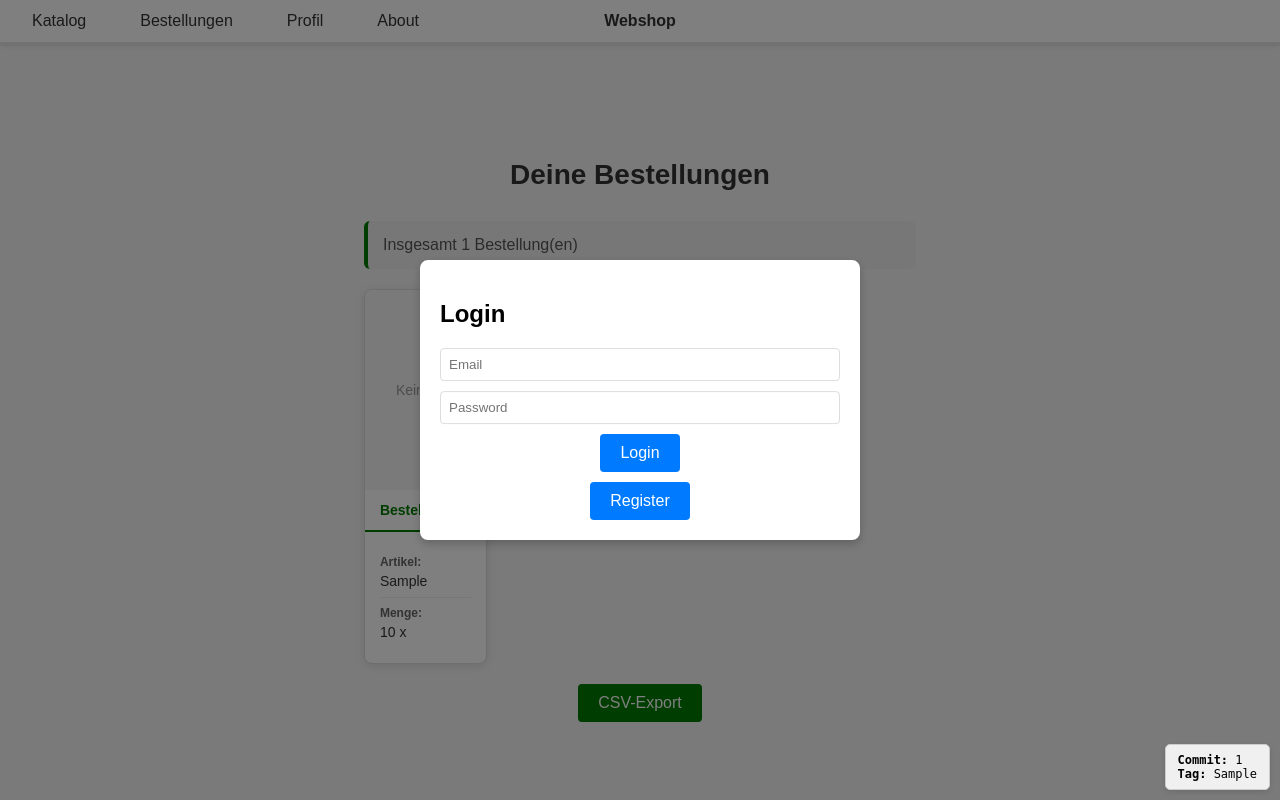
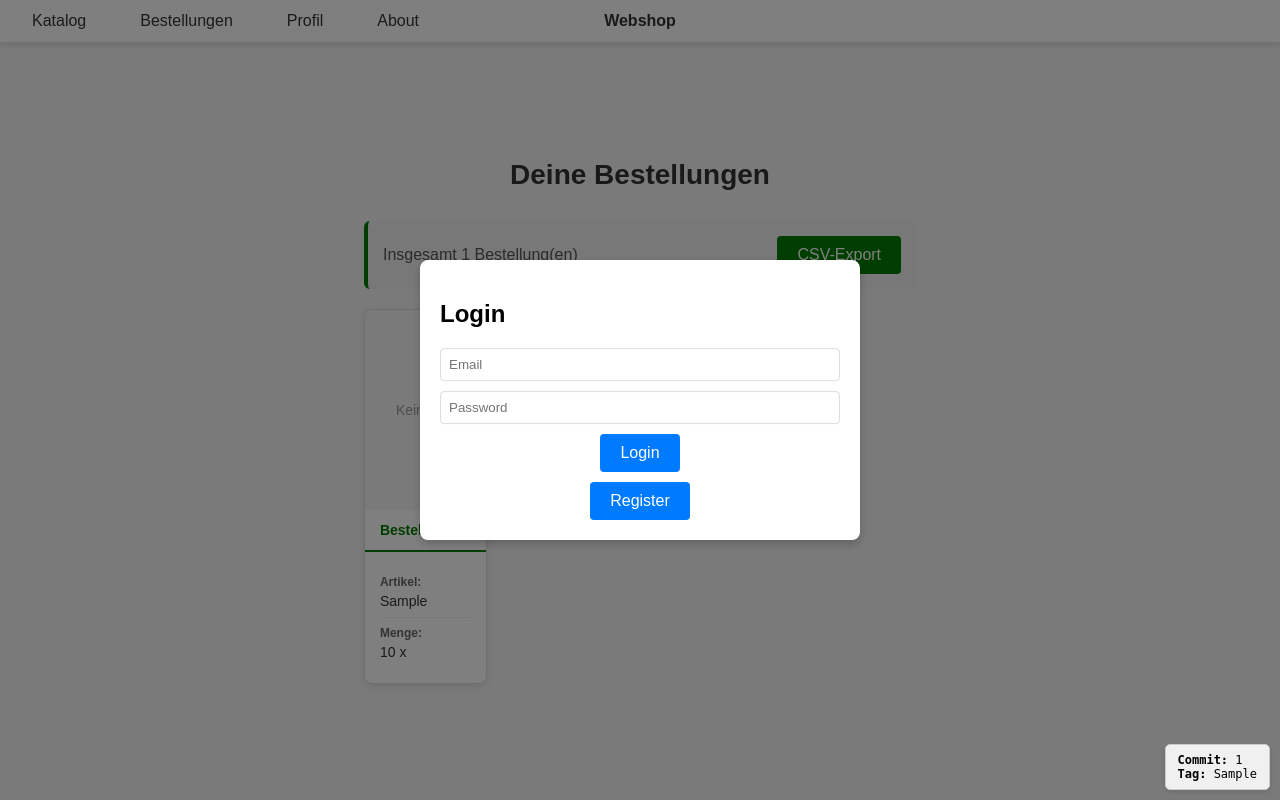
Before and after one commit to philippGtz/E3FIAE-Team-1, a Python web app: template templates/orders.html in a window 1280 px wide. Run offline with Jinja, Linux system fonts and the light colour scheme; the template is opened without the code that fills it: most values are stand-ins (such as "Sample title", 1, 10 or a date in 2020).

Commit message:
fix: Show button right aligned

```diff
--- a/templates/orders.html
+++ b/templates/orders.html
@@ -8,7 +8,32 @@
     <div class="orders-container">
         {% if orders %}
         <div class="orders-summary">
+            <div class="summary-header">
                 <p class="summary-text">Insgesamt {{ orders|length }} Bestellung(en)</p>
+                <!-- CSV Export Button -->
+                <button id="csv-export-btn" class="csv-export-btn">CSV-Export</button>
+            </div>
+
+            <!-- Popup Modal -->
+            <div id="csv-export-modal" class="modal">
+                <div class="modal-content">
+                    <span class="close-btn">&times;</span>
+                    <h2>CSV-Export Filter</h2>
+                    <form id="csv-export-form" method="POST" action="{{ url_for('export_csv') }}">
+                        <label>
+                            <input type="radio" name="filter" value="offen" required> Ohne SAP-Terminnummer (Status:
+                            "offen")
+                        </label>
+                        <label>
+                            <input type="radio" name="filter" value="erfasst"> Mit SAP-Terminnummer (Status: "erfasst")
+                        </label>
+                            <label>
+                                <input type="radio" name="filter" value="erledigt"> Mit Lieferdatum (Status: "erledigt")
+                            </label>
+                            <button type="submit" class="download-btn">Download</button>
+                    </form>
+                </div>
+            </div>
         </div>
 
         <div class="orders-grid">
@@ -16,7 +41,8 @@
             <div class="order-card">
                 <div class="order-image">
                     {% if item.bike_computer and item.bike_computer.bc_image %}
-                                <img src="{{ url_for('static', filename='images/' + item.bike_computer.bc_image) }}" alt="{{ item.bike_computer.bc_material }}">
+                    <img src="{{ url_for('static', filename='images/' + item.bike_computer.bc_image) }}"
+                        alt="{{ item.bike_computer.bc_material }}">
                     {% else %}
                     <div class="no-image">Kein Bild!</div>
                     {% endif %}
@@ -54,28 +80,6 @@
         {% endif %}
     </div>
 
-    <!-- CSV Export Button -->
-    <button id="csv-export-btn" class="csv-export-btn">CSV-Export</button>
-
-    <!-- Popup Modal -->
-    <div id="csv-export-modal" class="modal">
-        <div class="modal-content">
-            <span class="close-btn">&times;</span>
-            <h2>CSV-Export Filter</h2>
-            <form id="csv-export-form" method="POST" action="{{ url_for('export_csv') }}">
-                <label>
-                    <input type="radio" name="filter" value="offen" required> Ohne SAP-Terminnummer (Status: "offen")
-                </label>
-                <label>
-                    <input type="radio" name="filter" value="erfasst"> Mit SAP-Terminnummer (Status: "erfasst")
-                </label>
-                <label>
-                    <input type="radio" name="filter" value="erledigt"> Mit Lieferdatum (Status: "erledigt")
-                </label>
-                <button type="submit" class="download-btn">Download</button>
-            </form>
-        </div>
-    </div>
 </div>
 
 <style>
@@ -102,6 +106,12 @@
         background-color: #f0f0f0;
         border-radius: 6px;
         border-left: 4px solid #007B00;
+    }
+
+    .summary-header {
+        display: flex;
+        justify-content: space-between;
+        align-items: center;
     }
 
     .summary-text {
@@ -238,8 +248,6 @@
     }
 
     .csv-export-btn {
-        display: block;
-        margin: 20px auto;
         padding: 10px 20px;
         background-color: #007B00;
         color: white;
@@ -248,10 +256,7 @@
         font-size: 16px;
         cursor: pointer;
         transition: background-color 0.3s;
-    }
-
-    .csv-export-btn:hover {
-        background-color: #005a00;
+        margin: 0;
     }
 
     .modal {
@@ -346,15 +351,15 @@
 </style>
 
 <script>
-    document.getElementById('csv-export-btn').addEventListener('click', function() {
+    document.getElementById('csv-export-btn').addEventListener('click', function () {
         document.getElementById('csv-export-modal').style.display = 'flex';
     });
 
-    document.querySelector('.close-btn').addEventListener('click', function() {
+    document.querySelector('.close-btn').addEventListener('click', function () {
         document.getElementById('csv-export-modal').style.display = 'none';
     });
 
-    window.addEventListener('click', function(event) {
+    window.addEventListener('click', function (event) {
         if (event.target === document.getElementById('csv-export-modal')) {
             document.getElementById('csv-export-modal').style.display = 'none';
         }
```
Lines whose indentation alone changed are shown as unchanged.
